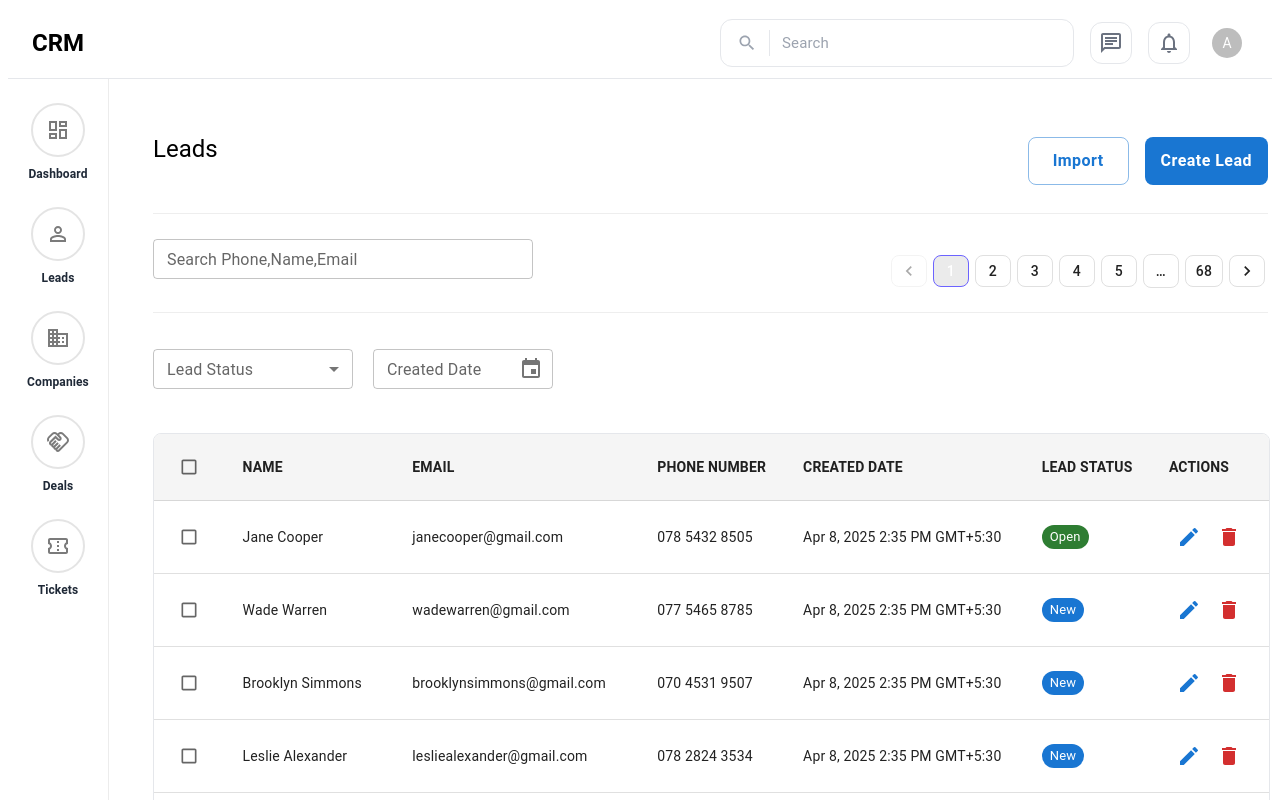
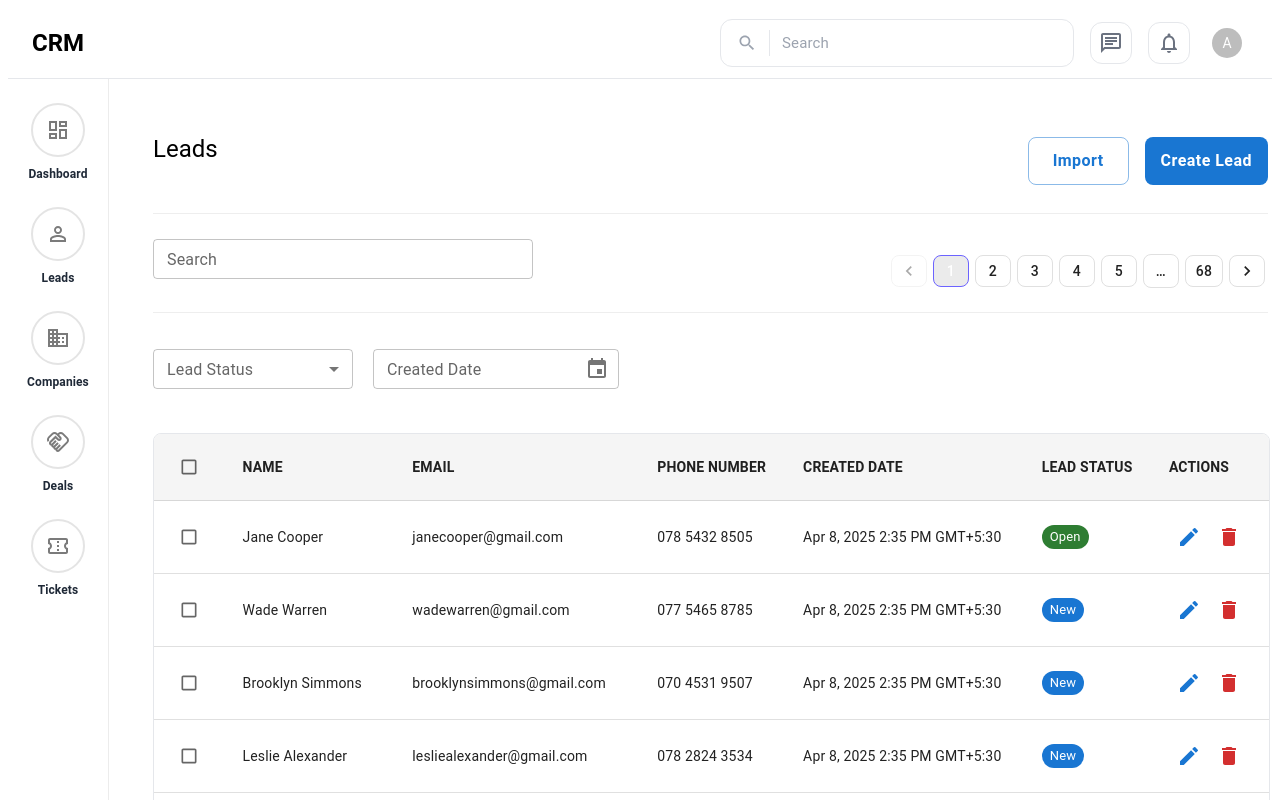
Before and after one commit to Sajida-NA/CRM-frontend, a React (Vite) app: page /leadslist in a window 1280 px wide. Shown: the top 800 px of the page. Built offline with nearby package versions, Linux system fonts and the light colour scheme.

Commit message:
Leads list updated

```diff
--- a/package.json
+++ b/package.json
@@ -13,7 +13,7 @@
     "@emotion/react": "^11.14.0",
     "@emotion/styled": "^11.14.1",
     "@mui/icons-material": "^9.1.1",
-    "@mui/material": "^9.1.2",
+    "@mui/material": "^9.2.0",
     "@mui/x-date-pickers": "^9.8.0",
     "d3-shape": "^3.2.0",
     "dayjs": "^1.11.21",
--- a/src/App.jsx
+++ b/src/App.jsx
@@ -20,8 +20,8 @@ import { AdapterDayjs } from "@mui/x-date-pickers/AdapterDayjs";
 function App() {
   return (
     <>
-    <LocalizationProvider dateAdapter={AdapterDayjs}>
       {/* <ThemeProvider theme={theme}> */}
+       <LocalizationProvider dateAdapter={AdapterDayjs}>
       <BrowserRouter>
         <Routes>
           <Route path="/" element={<Login />} />
--- a/src/Pages/Leads/Leadslist.jsx
+++ b/src/Pages/Leads/Leadslist.jsx
@@ -12,13 +12,18 @@ import DataTable from "../../Components/common/DataTable";
 import Pagination from "../../Components/common/Pagination";
 import CommonButton from "../../Components/common/CommonButton";
 import CreateLeadsDrawer from "../Leads/components/CreateLeadsDrawer";
+import CalendarTodayOutlinedIcon from "@mui/icons-material/CalendarTodayOutlined";
+
 import { DatePicker } from "@mui/x-date-pickers/DatePicker";
 import dayjs from "dayjs";
 export default function Leadslist() {
   const [page, setPage] = useState(1);
   const [status, setStatus] = useState("");
+  const [createdDate, setCreatedDate] = useState("null");
+  const [search, setSearch] = useState("");
   const [openCreate, setOpenCreate] = useState(false);
-  const [createdDate, setCreatedDate] = useState(null);
+
+
   const leads = [
     {
       name: "Jane Cooper",
@@ -127,8 +132,8 @@ export default function Leadslist() {
           }}
         >
           <InputField
-            label="Search Phone,Name,Email"
-            placeholder="Search"
+            label="Search"
+            placeholder="Search Phone, Name, Email"
             width={380}
           />
 
@@ -144,18 +149,23 @@ export default function Leadslist() {
             value={status}
             onChange={(e) => setStatus(e.target.value)}
           />
-          <DatePicker
+
+          {/* <InputField
             label="Created Date"
+            placeholder="YYYY-MM-DD"
+            width={180}
             value={createdDate}
-            onChange={(newValue) => setCreatedDate(newValue)}
-            format="YYYY-MM-DD"
-            slotProps={{
-              textField: {
-                size: "small",
-                sx: { width: 180 },
-              },
-            }}
-          />
+            onChange={(e) => setCreatedDate(e.target.value)}
+          /> */}
+         <DatePicker
+  label="Created Date"
+  value={createdDate ? dayjs(createdDate) : null}
+  onChange={(newValue) =>
+    setCreatedDate(newValue ? newValue.format("YYYY-MM-DD") : "")
+  }
+  slotProps={{ textField: { size: "small", width: 180,error: false } }}
+/>
+
           <Box sx={{ flexGrow: 1 }} />
         </FilterSection>
 
```
Also changed, not shown: src/theme.js (deleted), 1 other file (tests, documents, lock files or other folders).
